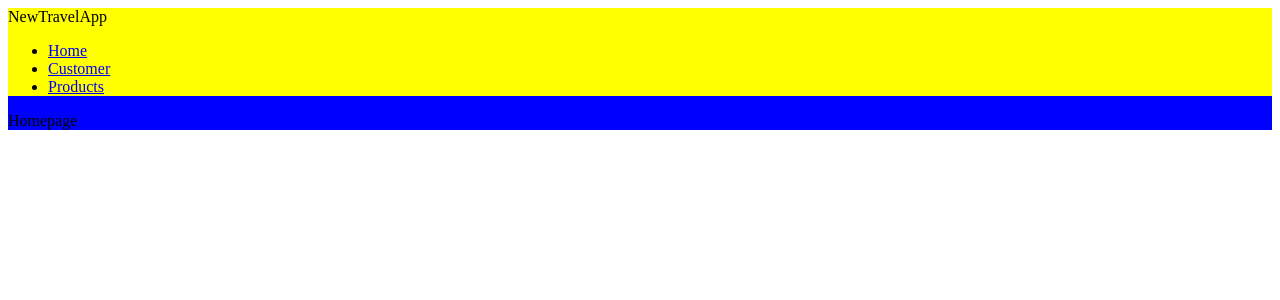
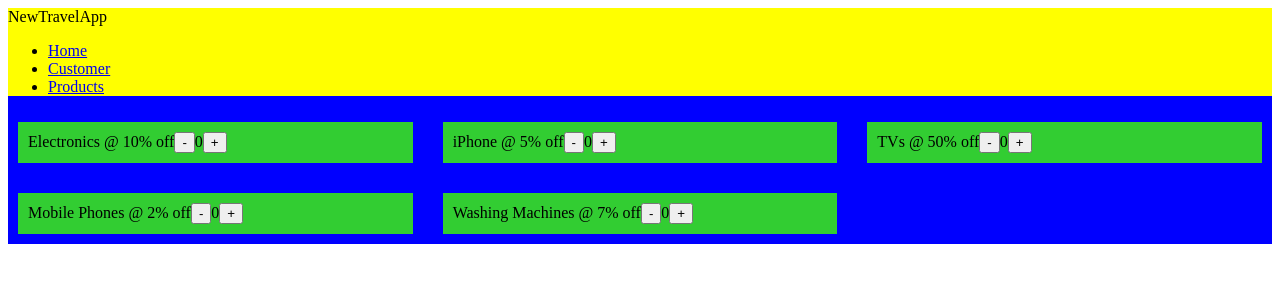
Before and after one commit to frontenddevtrainer/my-react-app-21-sep, a React (Vite) app: page / in a window 1280 px wide. Shown: the top 300 px of the page. Built offline with nearby package versions, Linux system fonts and the light colour scheme; data requests are answered from the project's data file.

Commit message:
API request

```diff
--- a/db.json
+++ b/db.json
@@ -5,5 +5,27 @@
       "category": "phones",
       "id": 1
     }
+  ],
+  "offers": [
+    {
+      "id": 1,
+      "text": "Electronics @ 10% off"
+    },
+    {
+      "id": 2,
+      "text": "iPhone @ 5% off"
+    },
+    {
+      "id": 3,
+      "text": "TVs @ 50% off"
+    },
+    {
+      "id": 4,
+      "text": "Mobile Phones @ 2% off"
+    },
+    {
+      "id": 5,
+      "text": "Washing Machines @ 7% off"
+    }
   ]
 }
--- a/package.json
+++ b/package.json
@@ -13,7 +13,7 @@
     "lint": "eslint .",
     "preview": "vite preview",
     "dev:port": "vite --port=3000",
-    "dev:api": "json-server --watch db.json"
+    "dev:api": "json-server --watch db.json --delay=1000"
   },
   "dependencies": {
     "json-server": "^0.17.4",
--- a/src/App.jsx
+++ b/src/App.jsx
@@ -13,9 +13,8 @@ function Application() {
 
   return (
     <div style={{ backgroundColor: "blue", minHeight: "100px" }}>
-
       {/* <Router /> */}
-      {/* <OfferCardGroup />
+      {/*
       <MasterHead />
       <ClassDemo />
       <LoginForm /> */}
--- a/src/components/offer-card/offer-card-group.component.jsx
+++ b/src/components/offer-card/offer-card-group.component.jsx
@@ -1,30 +1,19 @@
-import React from "react";
+import React, { useEffect, useState } from "react";
 import OfferCard from "./offer-card.component";
 
-const offersList = [
-  {
-    id: 1,
-    text: "Electronics @ 10% off",
-  },
-  {
-    id: 2,
-    text: "iPhone @ 5% off",
-  },
-  {
-    id: 3,
-    text: "TVs @ 50% off",
-  },
-  {
-    id: 4,
-    text: "Mobile Phones @ 2% off",
-  },
-  {
-    id: 5,
-    text: "Washing Machines @ 7% off",
-  },
-];
+const OfferCardGroup = () => {
+  const [offersList, setOffersList] = useState(null);
 
-const OfferCardGroup = () => {
+  // Component Did Mount
+  useEffect(() => {
+    const callAPI = async () => {
+      const response = await fetch("http://localhost:3000/offers");
+      const json = await response.json();
+      setOffersList(json);
+    };
+    callAPI();
+  }, []);
+
   return (
     <div
       style={{
@@ -34,6 +23,7 @@ const OfferCardGroup = () => {
         gridRowGap: "10px",
       }}
     >
+      {offersList === null && <div>Loading...</div>}
       {offersList &&
         offersList.length > 0 &&
         offersList.map((offer) => <OfferCard offer={offer} />)}
--- a/src/pages/homepage/homepage.component.jsx
+++ b/src/pages/homepage/homepage.component.jsx
@@ -1,11 +1,12 @@
 import React from "react";
 import Header from "../../components/header/header.component";
+import OfferCardGroup from "../../components/offer-card/offer-card-group.component";
 
 const Homepage = () => {
   return (
     <div>
       <Header name="NewTravelApp"/>
-      Homepage
+      <OfferCardGroup />
     </div>
   );
 };
```
